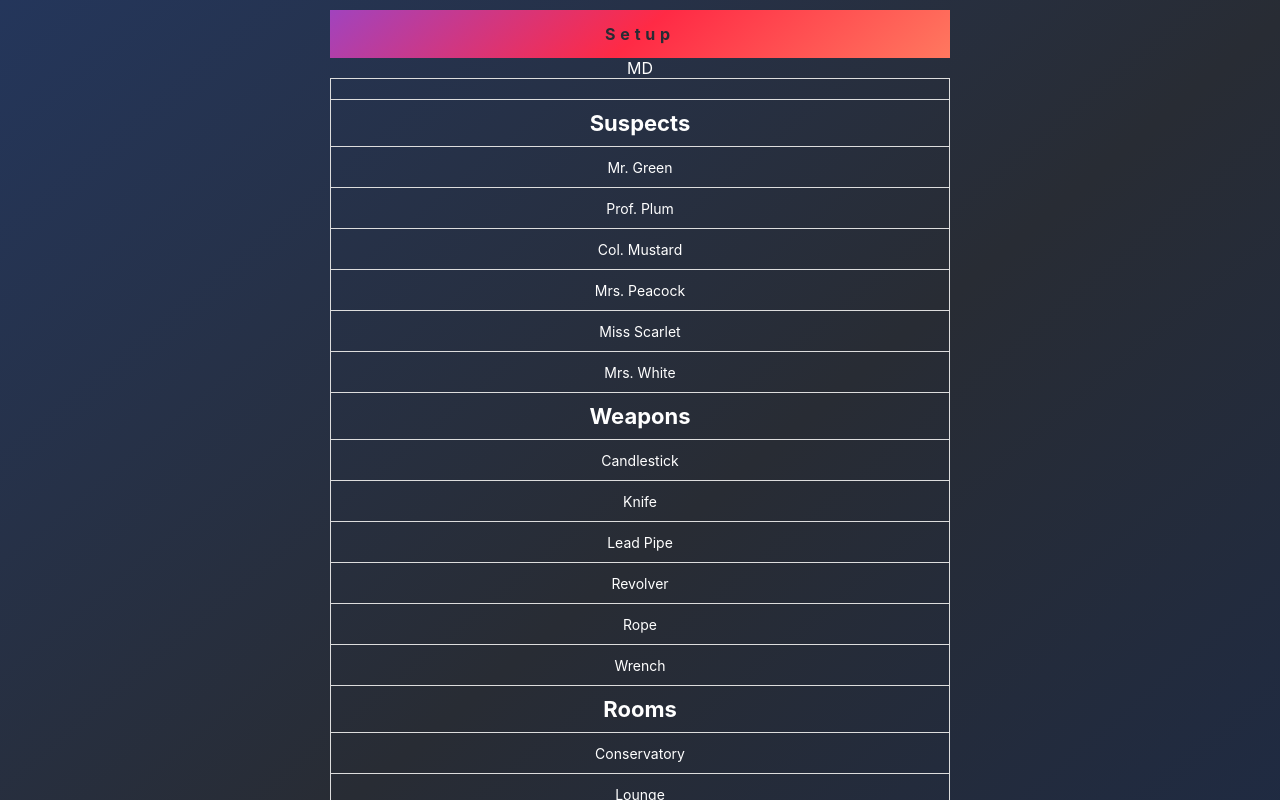
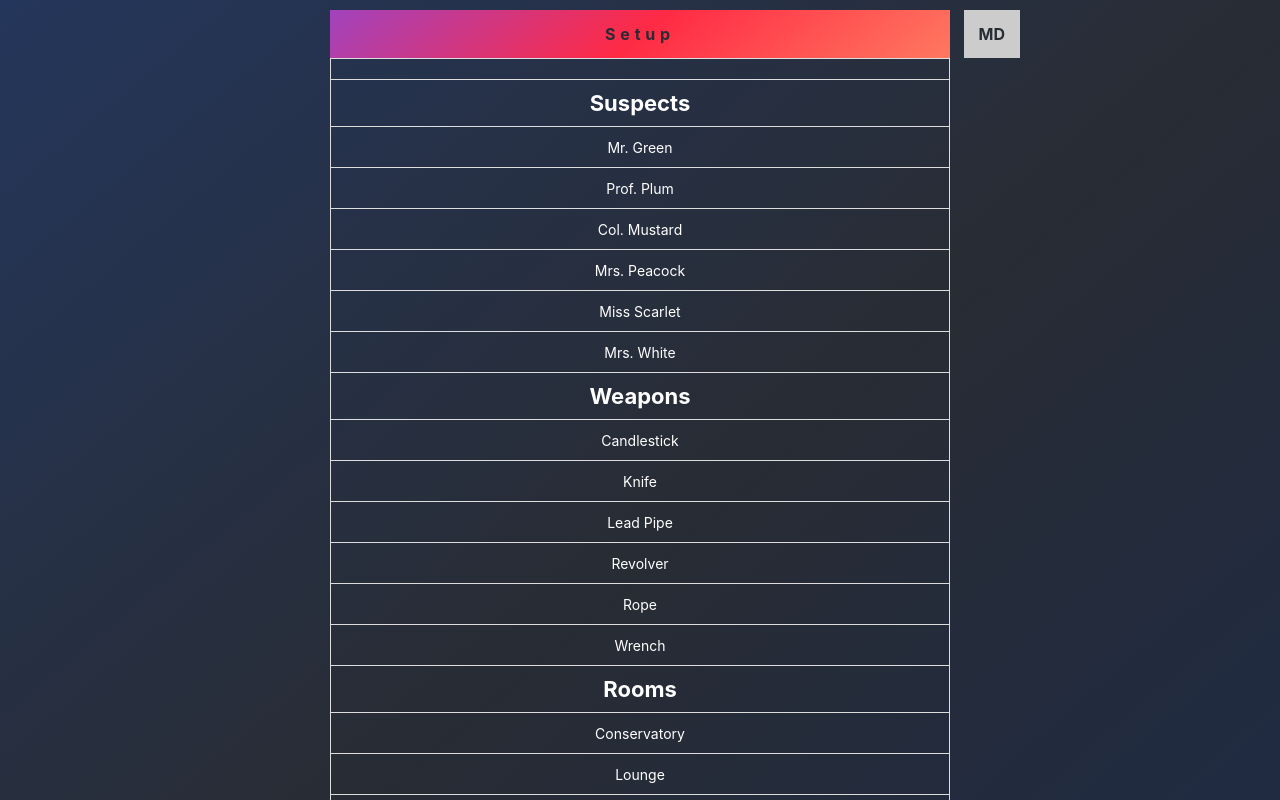
Before and after one commit to jacobhamblin/clue-helper, a React (Create React App) app: page / in a window 1280 px wide. Both pictures are taken after a click on the element "Play". Shown: the top 800 px of the page. Built offline with nearby package versions, Linux system fonts and the light colour scheme.

Commit message:
some style

```diff
--- a/src/Gameplay/Gameplay.css
+++ b/src/Gameplay/Gameplay.css
@@ -12,6 +12,23 @@
   font-weight: bold;
   letter-spacing: .3rem;
   line-height: 18px;
+}
+
+.Game .master-detective {
+  cursor: pointer;
+  color: #282c34;
+  font-weight: bold;
+  line-height: 18px;
+  position: absolute;
+  right: calc(10px - 70px);
+  top: 10px;
+  margin-left: 100px;
+  padding: 15px;
+  background: #ccc;
+}
+
+.Game .master-detective.active {
+  background: #ff2a45;
 }
 
 .Game .tracker {
```
